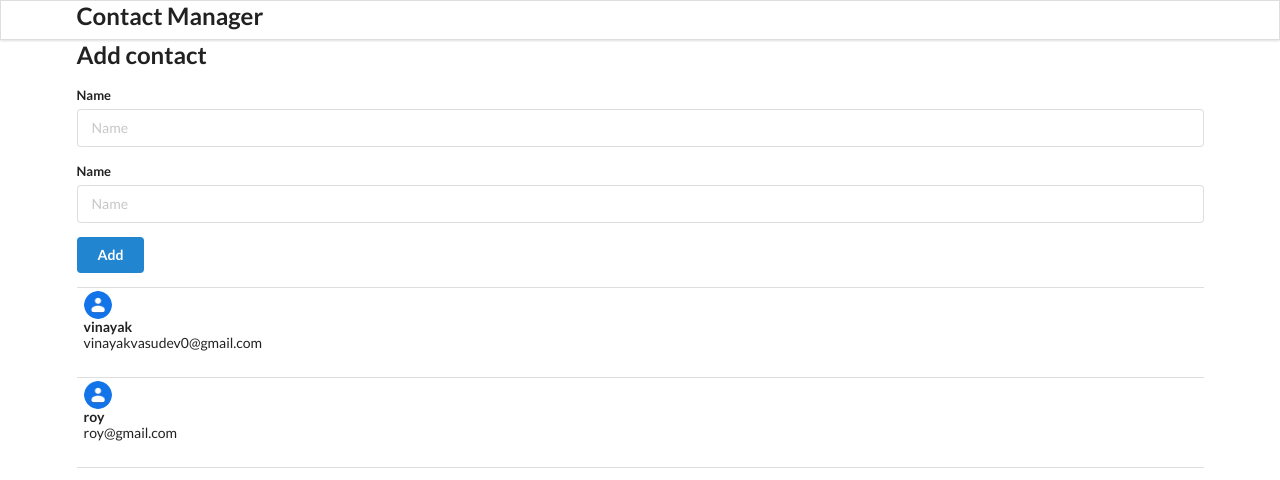
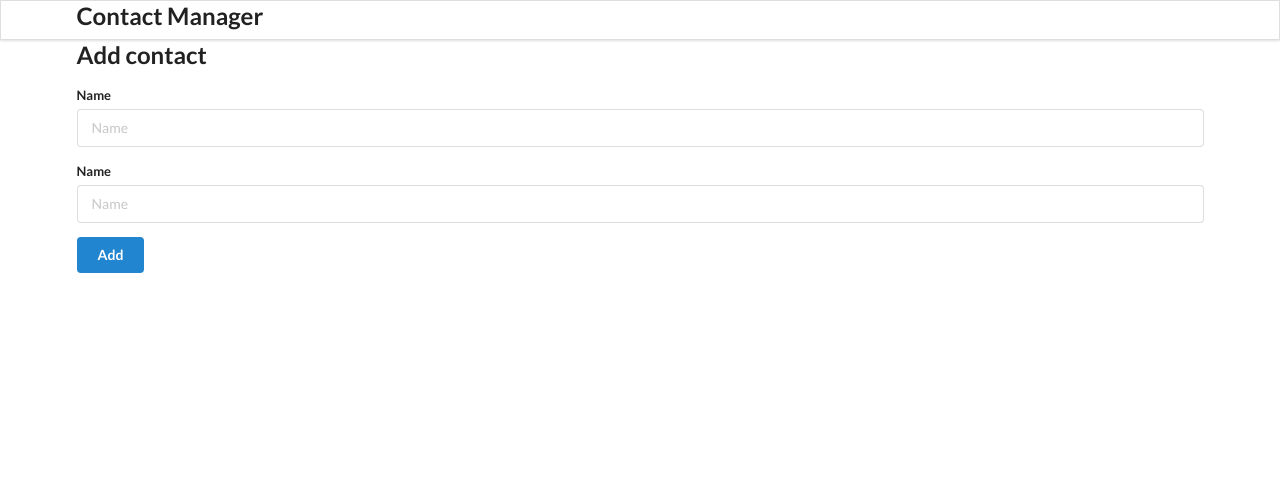
Before and after one commit to vinayakvasudevGithub/contact-app, a React (Create React App) app: page / in a window 1280 px wide. Shown: the top 480 px of the page. Built offline with nearby package versions, Linux system fonts and the light colour scheme.

Commit message:
error in state

```diff
--- a/src/componets/AddContact.js
+++ b/src/componets/AddContact.js
@@ -1,18 +1,30 @@
 import React from "react";
 
 class AddContact extends React.Component {
+    state = {
+        name:"",
+        email:""
+    }
+    add = (e)=>{
+        e.preventDefault();
+        if (this.state.name === "" && this.state.email === ""){
+            alert("All the fields are mandatory!")
+            return;
+        }
+            console.log(this.state);
+    }
     render(){
         return(
             <div className="ui main">
                 <h2>Add contact</h2>
-                <form className="ui form">
-                    <div className="ui field">
+                <form className="ui form" onSubmit={this.add}>
+                    <div className="field">
                         <label>Name</label>
-                        <input type="text" name="name" placeholder="Name"></input>
+                        <input type="text" name="name" placeholder="Name" value={this.state.name} onChange={(e)=>this.state({name:e.target.value})}></input>
                     </div>
                     <div className="ui field">
                         <label>Name</label>
-                        <input type="text" name="name" placeholder="Name"></input>
+                        <input type="text" name="name" placeholder="Name" value={this.state.email} onChange={(e)=>this.state({email:e.target.value})}></input>
                     </div>
                     <button className="ui button blue">Add</button>
                 </form>
--- a/src/componets/App.js
+++ b/src/componets/App.js
@@ -1,22 +1,11 @@
-import React from "react";
+import React, {useState} from "react";
 import './App.css';
 import Header from "./Header";
 import AddContact from "./AddContact"
 import ContactList from "./ContactList"
 
 function App() {
-  const contacts =[
-    {
-      id: "1",
-      name:"vinayak",
-      email:"vinayakvasudev0@gmail.com"
-    },
-    {
-      id:"2",
-      name:"roy",
-      email:"roy@gmail.com"
-    }
-  ]
+  const [contacts,setContacts] = useState([])
   return (
     <div className="ui container">
       <Header />
```
